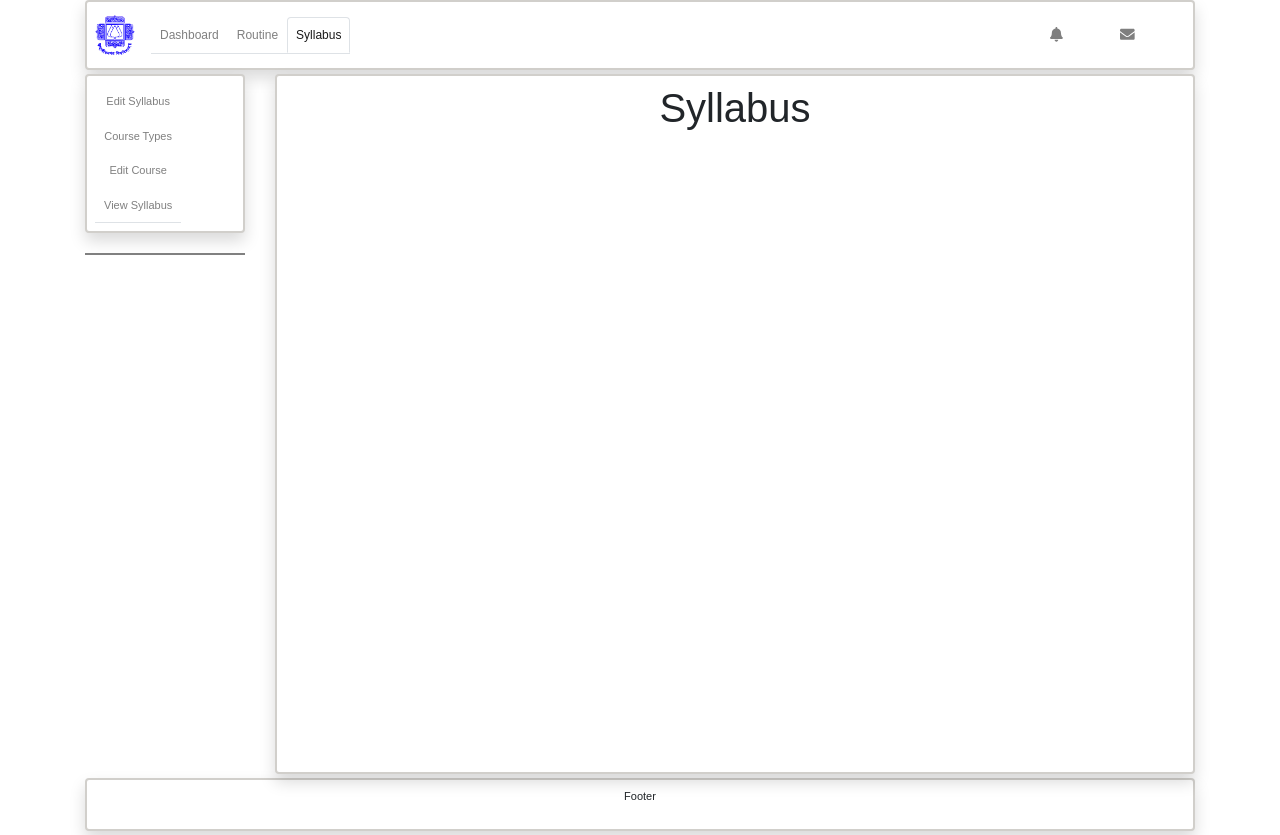
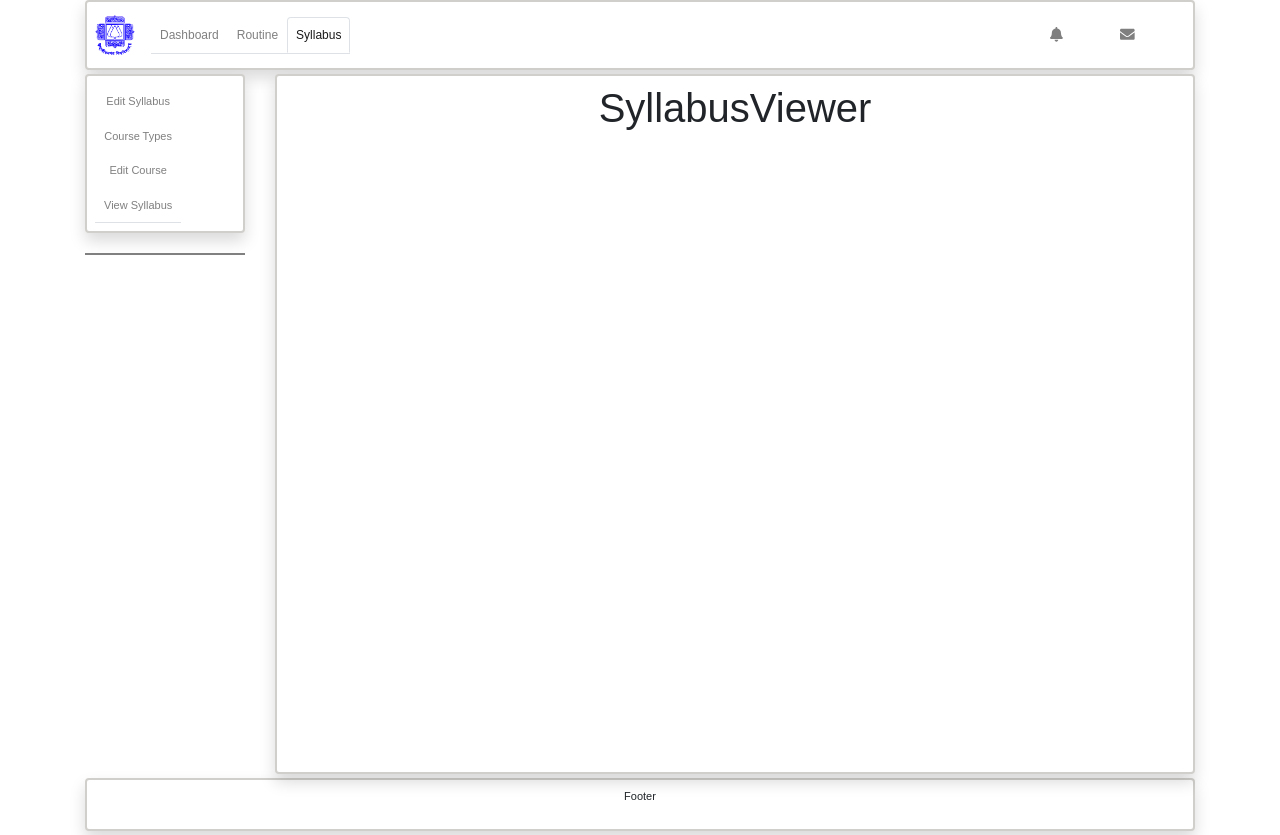
Before and after one commit to kmtusher97/Office-Management-Application-for-CSEJU, a React (Create React App) app in the folder cseju-office-management-app/: page /syllabus in a window 1280 px wide. Built offline with nearby package versions, Linux system fonts and the light colour scheme.

Commit message:
Move Syllabus related js files to syllabus folder

```diff
--- a/cseju-office-management-app/src/components/views/Syllabus.js
+++ /dev/null
@@ -1,13 +0,0 @@
-import React, { Component } from "react";
-
-class Syllabus extends Component {
-  render() {
-    return (
-      <div>
-        <h1>Syllabus</h1>
-      </div>
-    );
-  }
-}
-
-export default Syllabus;
--- a/cseju-office-management-app/src/route/Routes.js
+++ b/cseju-office-management-app/src/route/Routes.js
@@ -1,7 +1,9 @@
 import React from "react";
 
 const Dashboard = React.lazy(() => import("../components/views/Dashboard"));
-const Syllabus = React.lazy(() => import("../components/views/Syllabus"));
+const Syllabus = React.lazy(() =>
+  import("../components/syllabus/SyllabusViewer")
+);
 const Routine = React.lazy(() => import("../components/views/Routine"));
 const Notification = React.lazy(() =>
   import("../components/views/Notification")
@@ -9,16 +11,16 @@ const Notification = React.lazy(() =>
 
 /** Syllabus Components */
 const SyllabusCreator = React.lazy(() =>
-  import("../components/views/SyllabusCreator")
+  import("../components/syllabus/SyllabusCreator")
 );
 const SyllabusCourseTypeCreator = React.lazy(() =>
-  import("../components/views/SyllabusCourseTypeCreator")
+  import("../components/syllabus/SyllabusCourseTypeCreator")
 );
 const SyllabusCourseEditor = React.lazy(() =>
-  import("../components/views/SyllabusCourseEditor")
+  import("../components/syllabus/SyllabusCourseEditor")
 );
 const SyllabusViewer = React.lazy(() =>
-  import("../components/views/SyllabusViewer")
+  import("../components/syllabus/SyllabusViewer")
 );
 
 const CourseInputFormCreator = React.lazy(() =>
```
Also changed, not shown: cseju-office-management-app/src/components/syllabus/SyllabusCourseEditor.js (renamed from cseju-office-management-app/src/components/views/SyllabusCourseEditor.js), cseju-office-management-app/src/components/syllabus/SyllabusCourseTypeCreator.js (renamed from cseju-office-management-app/src/components/views/SyllabusCourseTypeCreator.js), cseju-office-management-app/src/components/syllabus/SyllabusCreator.js (renamed from cseju-office-management-app/src/components/views/SyllabusCreator.js), cseju-office-management-app/src/components/syllabus/SyllabusViewer.js (renamed from cseju-office-management-app/src/components/views/SyllabusViewer.js).
